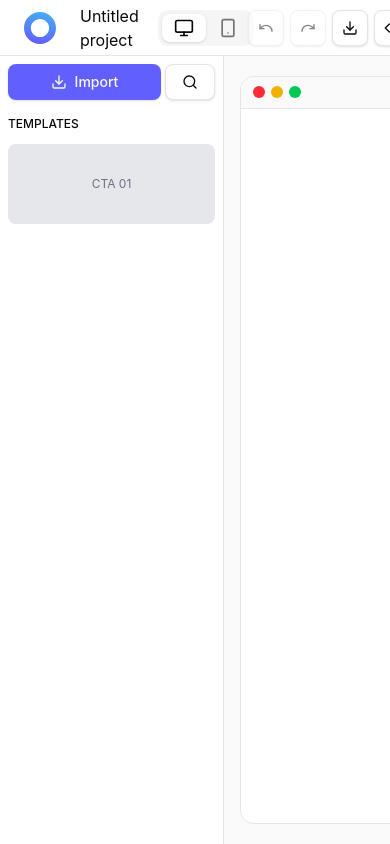
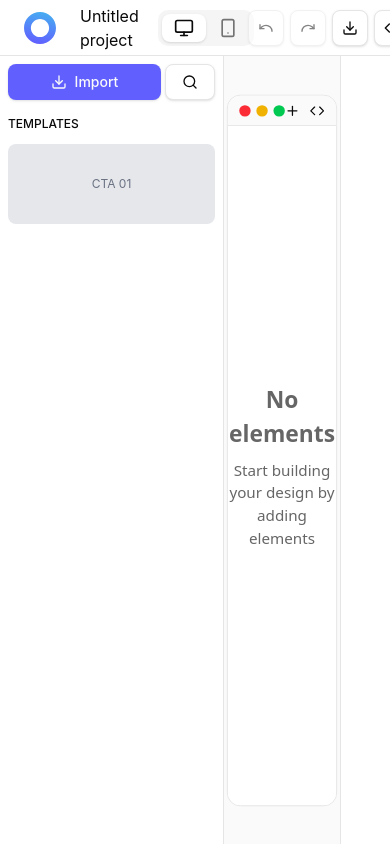
Before and after one commit to windbase/windbase, a React (Vite) app in the folder apps/web/: page / in a window 390 px wide. Built offline with nearby package versions, Linux system fonts and the light colour scheme.

Commit message:
style: adjust LivePreviewArea dimensions and scaling for improved responsiveness

```diff
--- a/apps/web/src/components/core-builder/live-preview-area.tsx
+++ b/apps/web/src/components/core-builder/live-preview-area.tsx
@@ -5,22 +5,14 @@ import LivePreviewToolbar from './live-preview-toolbar';
 function LivePreviewArea() {
 	const { responsiveMode } = useBuilder();
 
-	// Calculate aspect ratios for different modes
-	const desktopAspectRatio = 2880 / 1800; // 1.6 (8:5)
-	const mobileAspectRatio = 1179 / 2556; // ~0.461
-
-	const aspectRatio =
-		responsiveMode === 'mobile' ? mobileAspectRatio : desktopAspectRatio;
-	const maxWidth = responsiveMode === 'mobile' ? '1179px' : '2880px';
-
 	return (
 		<div
 			className="flex flex-col bg-background rounded-xl border transition-all duration-300"
 			style={{
+				width: responsiveMode === 'mobile' ? '40%' : '100%',
 				height: '95%',
-				width: `min(95vh * ${aspectRatio}, calc(100% - 0rem))`,
-				maxWidth: maxWidth,
-				aspectRatio: `${aspectRatio}`,
+				maxHeight: '95%',
+				transform: 'scale(0.95)',
 			}}
 		>
 			<LivePreviewToolbar />
--- a/apps/web/src/components/core-builder/visual-builder.tsx
+++ b/apps/web/src/components/core-builder/visual-builder.tsx
@@ -50,7 +50,7 @@ function VisualBuilder() {
 				</div>
 				<div
 					ref={canvasRef}
-					className="flex-1 bg-neutral-50 dark:bg-neutral-900 flex justify-center items-center px-4"
+					className="flex-1 bg-neutral-50 dark:bg-neutral-900 flex justify-center items-center"
 				>
 					<LivePreviewArea />
 				</div>
```
